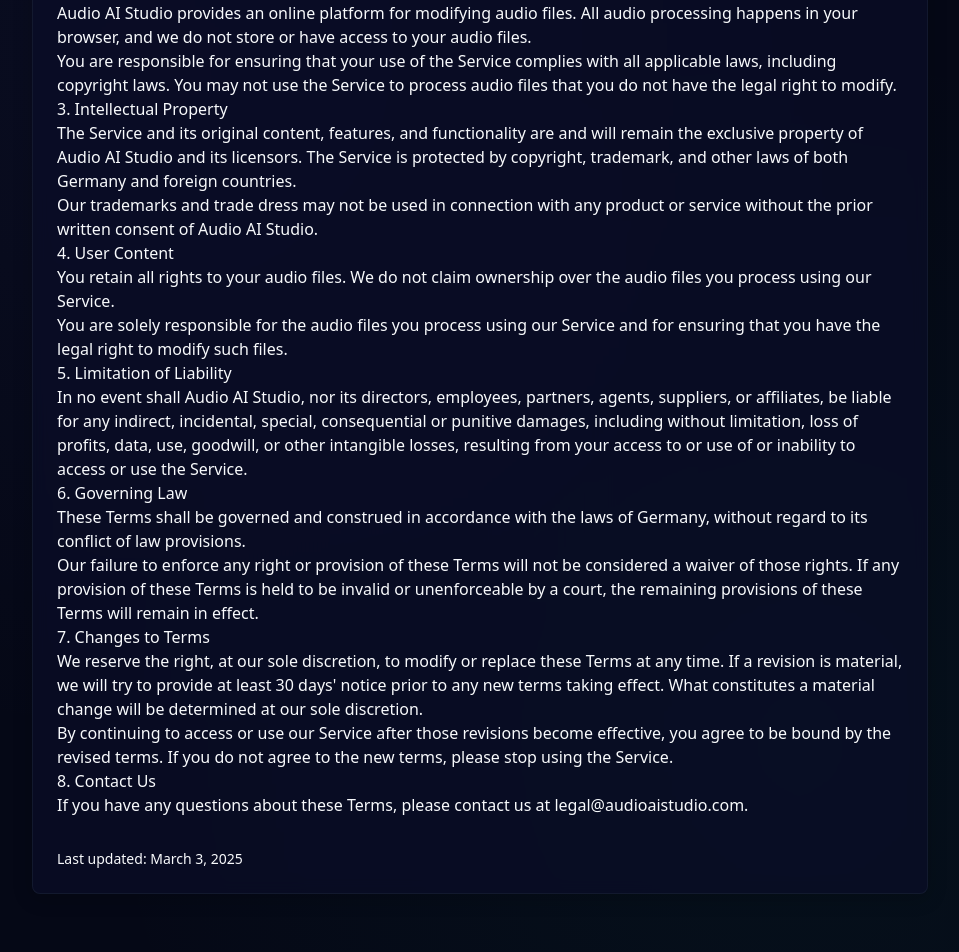
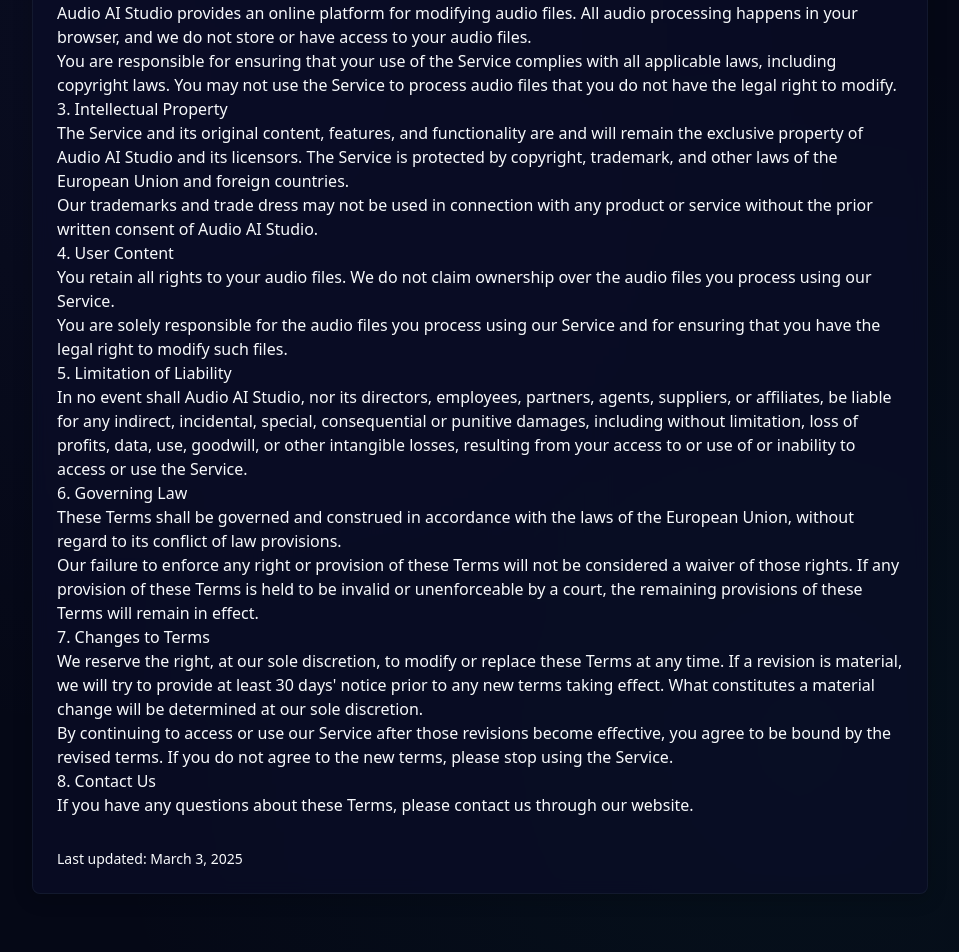
Before and after one commit to izomee/audioaistudionew, a Next.js app: page /terms in a window 1280 px wide. Shown: the part 300-1252 px from the top of the page, without its empty margins (160-1119 px from the left). Built offline with nearby package versions, Linux system fonts and the light colour scheme.

Commit message:
Enhance documentation clarity

```diff
--- a/src/app/terms/page.tsx
+++ b/src/app/terms/page.tsx
@@ -26,7 +26,7 @@
               <p>You are responsible for ensuring that your use of the Service complies with all applicable laws, including copyright laws. You may not use the Service to process audio files that you do not have the legal right to modify.</p>
 
               <h2>3. Intellectual Property</h2>
-              <p>The Service and its original content, features, and functionality are and will remain the exclusive property of Audio AI Studio and its licensors. The Service is protected by copyright, trademark, and other laws of both Germany and foreign countries.</p>
+              <p>The Service and its original content, features, and functionality are and will remain the exclusive property of Audio AI Studio and its licensors. The Service is protected by copyright, trademark, and other laws of the European Union and foreign countries.</p>
               <p>Our trademarks and trade dress may not be used in connection with any product or service without the prior written consent of Audio AI Studio.</p>
 
               <h2>4. User Content</h2>
@@ -37,7 +37,7 @@
               <p>In no event shall Audio AI Studio, nor its directors, employees, partners, agents, suppliers, or affiliates, be liable for any indirect, incidental, special, consequential or punitive damages, including without limitation, loss of profits, data, use, goodwill, or other intangible losses, resulting from your access to or use of or inability to access or use the Service.</p>
 
               <h2>6. Governing Law</h2>
-              <p>These Terms shall be governed and construed in accordance with the laws of Germany, without regard to its conflict of law provisions.</p>
+              <p>These Terms shall be governed and construed in accordance with the laws of the European Union, without regard to its conflict of law provisions.</p>
               <p>Our failure to enforce any right or provision of these Terms will not be considered a waiver of those rights. If any provision of these Terms is held to be invalid or unenforceable by a court, the remaining provisions of these Terms will remain in effect.</p>
 
               <h2>7. Changes to Terms</h2>
@@ -45,7 +45,7 @@
               <p>By continuing to access or use our Service after those revisions become effective, you agree to be bound by the revised terms. If you do not agree to the new terms, please stop using the Service.</p>
 
               <h2>8. Contact Us</h2>
-              <p>If you have any questions about these Terms, please contact us at legal@audioaistudio.com.</p>
+              <p>If you have any questions about these Terms, please contact us through our website.</p>
 
               <p className="text-sm text-muted-foreground mt-8">Last updated: {new Date().toLocaleDateString('en-US', { year: 'numeric', month: 'long', day: 'numeric' })}</p>
             </div>
```
